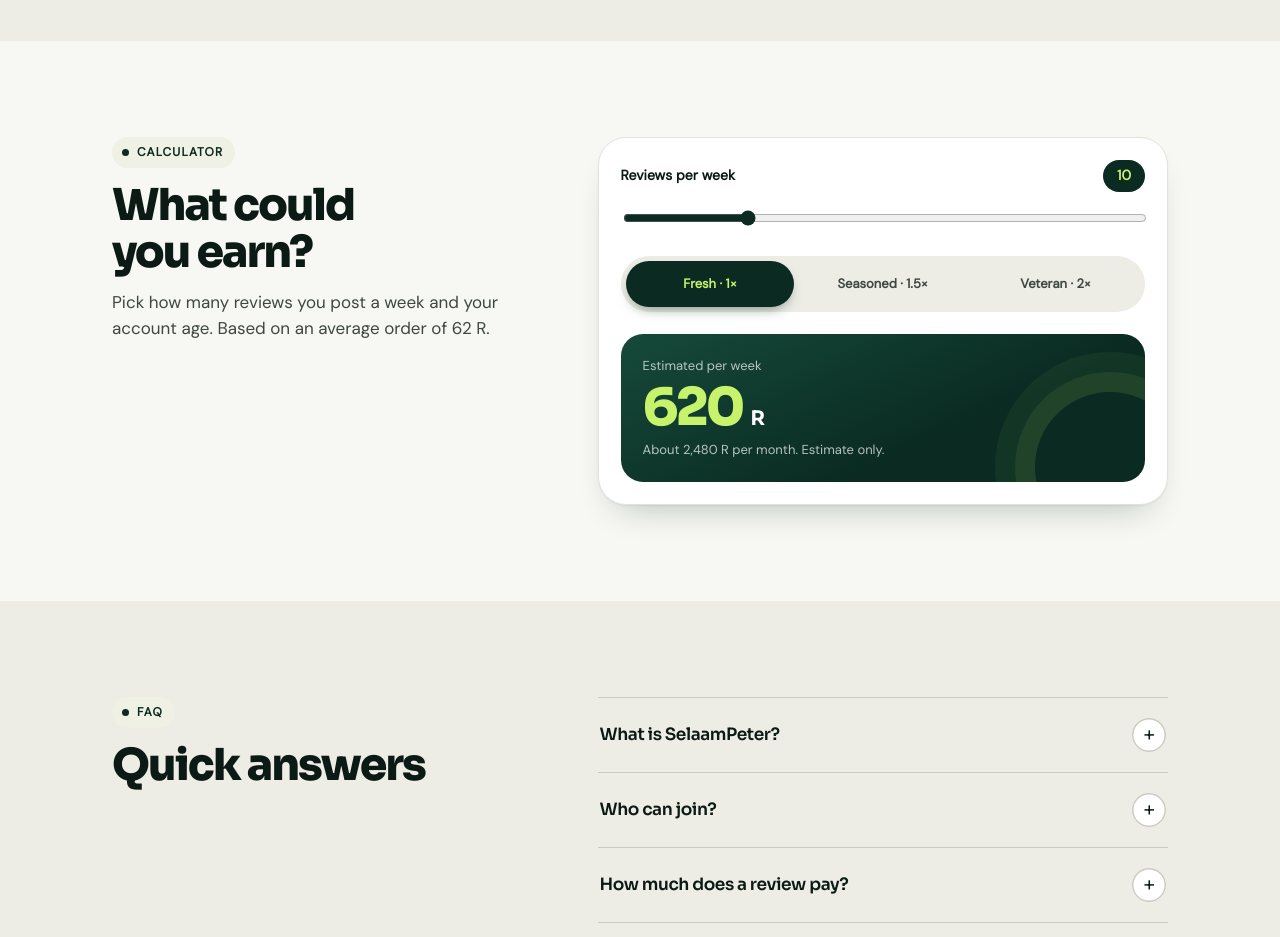
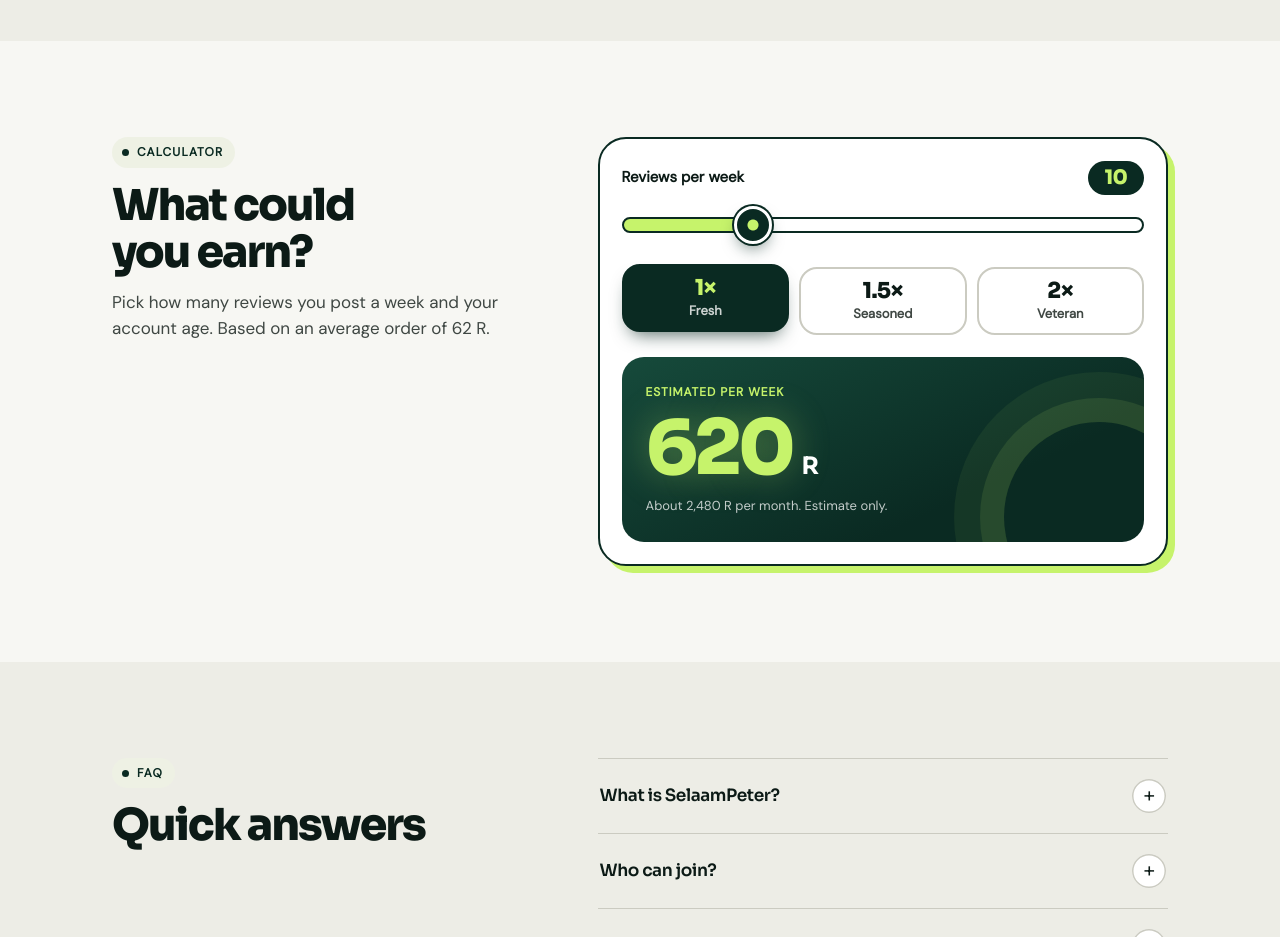
Before and after one commit to turkeygobbler420/selaampeter-site, a plain HTML site: page index.html in a window 1280 px wide. Shown: the part 2320-3257 px from the top of the page. Drawn offline with Linux system fonts and the light colour scheme.

Commit message:
Calculator: bolder card, custom slider, big rank chips, larger result
Co-Authored-By: Claude Sonnet 5.5 <noreply@anthropic.com>

```diff
--- a/index.html
+++ b/index.html
@@ -190,16 +190,30 @@ section { padding: 60px 0; }
 .form { padding: 22px; display: grid; gap: 22px; }
 .field { display: grid; gap: 10px; }
 .field label { display: flex; align-items: center; justify-content: space-between; font-size: 14px; font-weight: 700; }
-.val { display: inline-block; min-width: 42px; padding: 5px 12px; border-radius: 999px; background: var(--forest); color: var(--lime); text-align: center; font-size: 14px; font-weight: 700; }
-.range { width: 100%; height: 28px; accent-color: var(--forest); cursor: pointer; }
-.seg { display: grid; grid-template-columns: repeat(3, 1fr); gap: 4px; padding: 5px; background: var(--bg-1); border-radius: 999px; }
-.seg button, .chip { min-height: 46px; padding: 6px 4px; border: 0; border-radius: 999px; background: transparent; font-size: 13px; font-weight: 600; color: var(--muted); cursor: pointer; line-height: 1.2; transition: background-color .15s, color .15s; }
-.seg button[aria-pressed="true"] { background: var(--forest); color: var(--lime); box-shadow: 0 6px 14px -6px rgba(10,42,34,.6); }
-.out { position: relative; overflow: hidden; padding: 22px; border-radius: 22px; background: linear-gradient(155deg, var(--forest-3), var(--forest) 65%); color: #fff; }
-.out::after { content: ""; position: absolute; right: -40px; bottom: -60px; width: 150px; height: 150px; border-radius: 50%; box-shadow: 0 0 0 20px rgba(198,243,107,.07), 0 0 0 40px rgba(198,243,107,.05); }
-.out .k { display: block; font-size: 13px; color: rgba(255,255,255,.7); }
-.out .big { margin: 6px 0; display: flex; align-items: baseline; gap: 8px; font: 800 52px/1 var(--head); letter-spacing: -.06em; color: var(--lime); }
-.out .big small { font: 700 20px/1 var(--head); color: #fff; }
+.card.form { border: 2px solid var(--forest); box-shadow: 7px 7px 0 var(--lime); }
+.val { display: inline-block; min-width: 56px; padding: 6px 14px; border-radius: 999px; background: var(--forest); color: var(--lime); text-align: center; font: 800 20px/1.1 var(--head); letter-spacing: -.02em; }
+.field label { font-size: 15px; }
+.range { --p: 25%; -webkit-appearance: none; appearance: none; width: 100%; height: 40px; margin: 0; background: transparent; cursor: pointer; }
+.range::-webkit-slider-runnable-track { height: 16px; border-radius: 999px; border: 2px solid var(--forest); background: linear-gradient(90deg, var(--lime) var(--p), #fff var(--p)); }
+.range::-moz-range-track { height: 12px; border-radius: 999px; border: 2px solid var(--forest); background: #fff; }
+.range::-moz-range-progress { height: 12px; border-radius: 999px; background: var(--lime); }
+.range::-webkit-slider-thumb { -webkit-appearance: none; width: 38px; height: 38px; margin-top: -13px; border-radius: 50%; background: var(--forest) radial-gradient(circle, var(--lime) 0 5px, transparent 6px); border: 3px solid #fff; box-shadow: 0 0 0 2px var(--forest), 0 8px 16px -4px rgba(10,42,34,.55); transition: transform .15s; }
+.range::-moz-range-thumb { width: 32px; height: 32px; border-radius: 50%; background: var(--forest) radial-gradient(circle, var(--lime) 0 5px, transparent 6px); border: 3px solid #fff; box-shadow: 0 0 0 2px var(--forest), 0 8px 16px -4px rgba(10,42,34,.55); }
+.range:active::-webkit-slider-thumb { transform: scale(1.15); }
+.range:focus-visible { outline: 3px solid rgba(169,222,70,.7); outline-offset: 2px; border-radius: 999px; }
+.seg { display: grid; grid-template-columns: repeat(3, 1fr); gap: 10px; }
+.seg button, .chip { display: grid; gap: 2px; place-items: center; min-height: 68px; padding: 10px 4px; border: 2px solid var(--line-strong); border-radius: 18px; background: #fff; font-size: 13px; font-weight: 600; color: var(--muted); cursor: pointer; line-height: 1.1; transition: background-color .15s, color .15s, transform .15s, border-color .15s; }
+.chip b { font: 800 22px/1 var(--head); letter-spacing: -.03em; color: var(--fg); }
+.chip:hover { border-color: var(--forest); }
+.seg button[aria-pressed="true"] { background: var(--forest); border-color: var(--forest); color: rgba(255,255,255,.8); transform: translateY(-3px); box-shadow: 0 10px 18px -8px rgba(10,42,34,.7); }
+.seg button[aria-pressed="true"] b { color: var(--lime); }
+.out { position: relative; overflow: hidden; padding: 26px 24px; border-radius: 22px; background: linear-gradient(155deg, var(--forest-3), var(--forest) 70%); color: #fff; }
+.out::after { content: ""; position: absolute; right: -50px; bottom: -70px; width: 190px; height: 190px; border-radius: 50%; box-shadow: 0 0 0 24px rgba(198,243,107,.10), 0 0 0 50px rgba(198,243,107,.06); }
+.out > * { position: relative; z-index: 1; }
+.out .k { display: block; font-size: 13px; color: rgba(255,255,255,.75); }
+.out .k:first-child { font-weight: 700; letter-spacing: .08em; text-transform: uppercase; font-size: 12px; color: var(--lime); }
+.out .big { margin: 8px 0 10px; display: flex; align-items: baseline; gap: 10px; font: 800 76px/1 var(--head); letter-spacing: -.06em; color: var(--lime); text-shadow: 0 0 36px rgba(198,243,107,.35); }
+.out .big small { font: 700 24px/1 var(--head); color: #fff; text-shadow: none; }
 .field input:not(.range), .field select { width: 100%; min-height: 54px; padding: 0 18px; background: var(--bg); border: 1.5px solid var(--line-strong); border-radius: 16px; font-size: 16px; font-weight: 500; }
 .field input:not(.range):focus-visible, .field select:focus-visible { border-color: var(--forest); background: #fff; outline: 3px solid rgba(169,222,70,.5); outline-offset: 0; }
 .field input[aria-invalid="true"], .field select[aria-invalid="true"] { border-color: var(--down); }
@@ -548,14 +562,14 @@ footer .wrap { display: grid; gap: 14px; justify-items: start; }
 
   /* calculator */
   var cr = rankIdx();
-  $("#cRank").innerHTML = RANKS.map(function (k, i) { return '<button class="chip" type="button" data-r="' + i + '" aria-pressed="' + (i === cr) + '">' + k.n + " · " + k.m + "×</button>"; }).join("");
+  $("#cRank").innerHTML = RANKS.map(function (k, i) { return '<button class="chip" type="button" data-r="' + i + '" aria-pressed="' + (i === cr) + '"><b>' + k.m + "×</b>" + k.n + "</button>"; }).join("");
   $("#cRank").addEventListener("click", function (e) { var b = e.target.closest(".chip"); if (b) { cr = +b.dataset.r; calc(); } });
   function calc() {
     var n = +$("#cN").value, w = n * 62 * RANKS[cr].m;
-    $("#cNv").textContent = n; $("#cW").textContent = fmt(w); $("#cM").textContent = fmt(w * 4);
+    $("#cNv").textContent = n; $("#cN").style.setProperty("--p", ((n - 1) / 39 * 100) + "%"); $("#cW").textContent = fmt(w); $("#cM").textContent = fmt(w * 4);
     $$("#cRank .chip").forEach(function (b) { b.setAttribute("aria-pressed", String(+b.dataset.r === cr)); });
   }
-  $("#cN").addEventListener("input", calc);
+  $("#cN").addEventListener("input", calc); calc();
 
   /* sticky mobile CTA: show once the hero CTA, dashboard and onboarding are all out of view */
   (function () {
```
